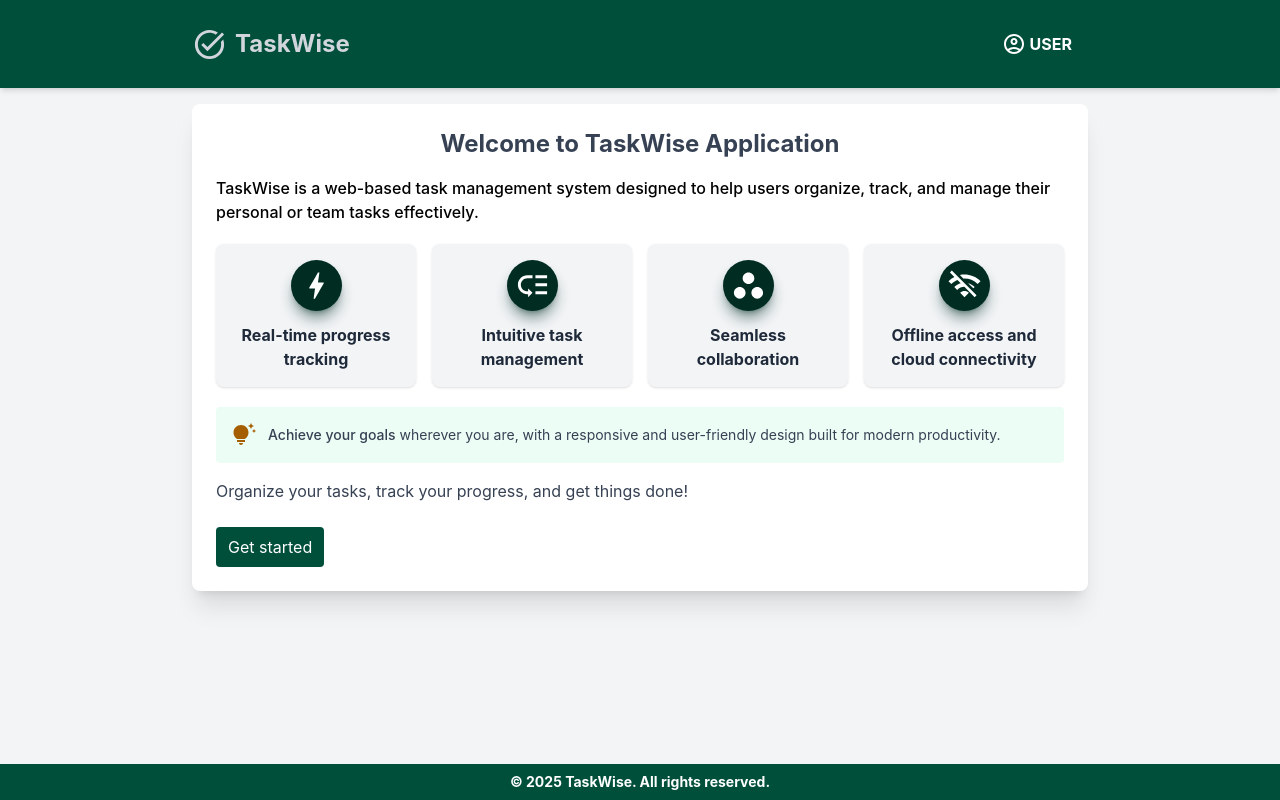
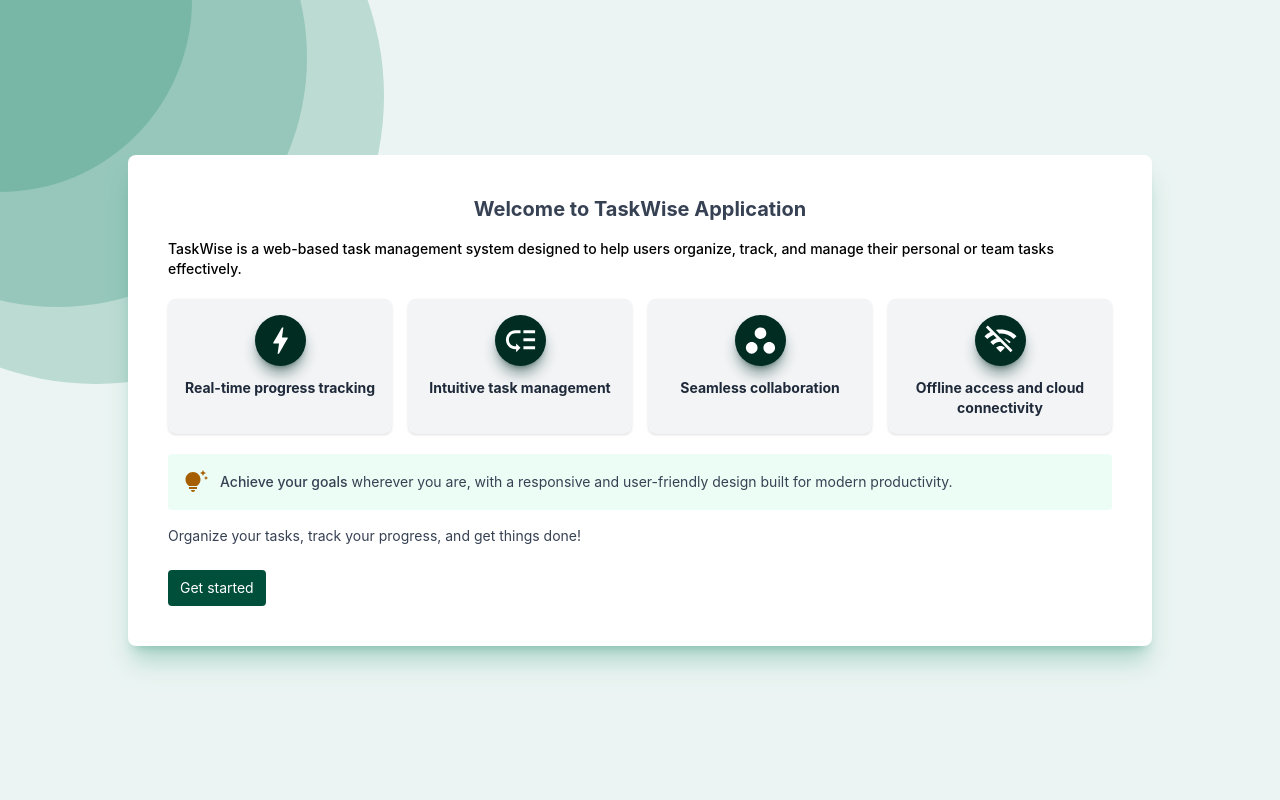
Before and after one commit to fabricemu/TaskWise, a React (Vite) app in the folder client/: page / in a window 1280 px wide. Built offline with nearby package versions, Linux system fonts and the light colour scheme; no server answers.

Commit message:
Add style to home page

```diff
--- a/client/src/components/HomePage.tsx
+++ b/client/src/components/HomePage.tsx
@@ -7,37 +7,43 @@ const HomePage = () => {
     return (
         <>
 
-            <Header/>
-            <main className="flex-grow p-4">
-                <div className="max-w-4xl mx-auto bg-white rounded-lg shadow-xl p-6">
-                    <h2 className="text-2xl text-gray-700 font-bold mb-4 text-center">Welcome to TaskWise
+            <div className="flex static text-sm h-screen items-center justify-center bg-emerald-200/10 ">
+                <div
+                    className="relative w-[80%] min-h-[400px] bg-white rounded-lg shadow-xl shadow-emerald-700/25 p-10 overflow-hidden z-10">
+
+                    <h2 className="text-xl text-gray-700 font-bold mb-4 text-center">Welcome to TaskWise
                         Application</h2>
-                    <h1 className='font-medium mb-5'>TaskWise is a web-based task management system designed to help users organize, track, and
+                    <h1 className='font-medium mb-5'>TaskWise is a web-based task management system designed to help
+                        users organize, track, and
                         manage their personal or team tasks effectively. </h1>
                     <div
                         className="grid grid-cols-1 sm:grid-cols-2 md:grid-cols-4 gap-4 text-center text-gray-800 font-bold my-5">
-                        <div className="bg-gray-100 hover:bg-emerald-50 flex flex-col items-center gap-3 p-4 rounded-lg shadow">
+                        <div
+                            className="bg-gray-100 hover:bg-emerald-50 flex flex-col items-center gap-3 p-4 rounded-lg shadow">
                             <i className="bg-emerald-950 shadow-lg shadow-emerald-950/50  rounded-full p-2 text-white">
                                 <Bolt className="w-6 h-6" fontSize='large'/>
                             </i>
                             <span>Real-time progress tracking</span>
                         </div>
 
-                        <div className="bg-gray-100 hover:bg-emerald-50 flex flex-col items-center gap-3 p-4 rounded-lg shadow">
+                        <div
+                            className="bg-gray-100 hover:bg-emerald-50 flex flex-col items-center gap-3 p-4 rounded-lg shadow">
                             <i className="bg-emerald-950 shadow-lg shadow-emerald-950/50 rounded-full p-2 text-white">
                                 <LowPriority className="w-6 h-6" fontSize='large'/>
                             </i>
                             <span>Intuitive task management</span>
                         </div>
 
-                        <div className="bg-gray-100 hover:bg-emerald-50 flex flex-col items-center gap-3 p-4 rounded-lg shadow">
+                        <div
+                            className="bg-gray-100 hover:bg-emerald-50 flex flex-col items-center gap-3 p-4 rounded-lg shadow">
                             <i className="bg-emerald-950 shadow-lg shadow-emerald-950/50 rounded-full p-2 text-white">
                                 <Workspaces className="w-6 h-6" fontSize='large'/>
                             </i>
                             <span>Seamless collaboration</span>
                         </div>
 
-                        <div className="bg-gray-100 hover:bg-emerald-50 flex flex-col items-center gap-3 p-4 rounded-lg shadow">
+                        <div
+                            className="bg-gray-100 hover:bg-emerald-50 flex flex-col items-center gap-3 p-4 rounded-lg shadow">
                             <i className="bg-emerald-950 shadow-lg shadow-emerald-950/50 rounded-full p-2 text-white">
                                 <WifiOff className="w-6 h-6" fontSize='large'/>
                             </i>
@@ -48,9 +54,9 @@ const HomePage = () => {
                     <div className="text-gray-700 p-4 bg-emerald-50 rounded flex items-center gap-3">
                         <TipsAndUpdates fontSize='medium' className='text-yellow-700'/>
                         <p className='text-sm'><span className="font-medium"> Achieve your goals</span> wherever
-                        you are, with a
-                        responsive
-                        and user-friendly design built for modern productivity.</p>
+                            you are, with a
+                            responsive
+                            and user-friendly design built for modern productivity.</p>
 
                     </div>
                     <p className="text-gray-700 my-4">
@@ -63,10 +69,14 @@ const HomePage = () => {
                         </button>
                     </Link>
 
+                </div>
+                <div className="absolute size-96 top-0 left-0  z-1 ">
+                    <div className='absolute -left-[50%] size-full bg-emerald-700/20 -top-[50%] rounded-full'></div>
+                    <div className='absolute -left-[50%] size-[130%] bg-emerald-700/20 -top-[50%] rounded-full'></div>
+                    <div className='relative -left-[50%] size-[150%] bg-emerald-700/20 -top-[50%] rounded-full'></div>
+                </div>
 
-                </div>
-            </main>
-            <Footer/>
+            </div>
 
         </>
     )
```
